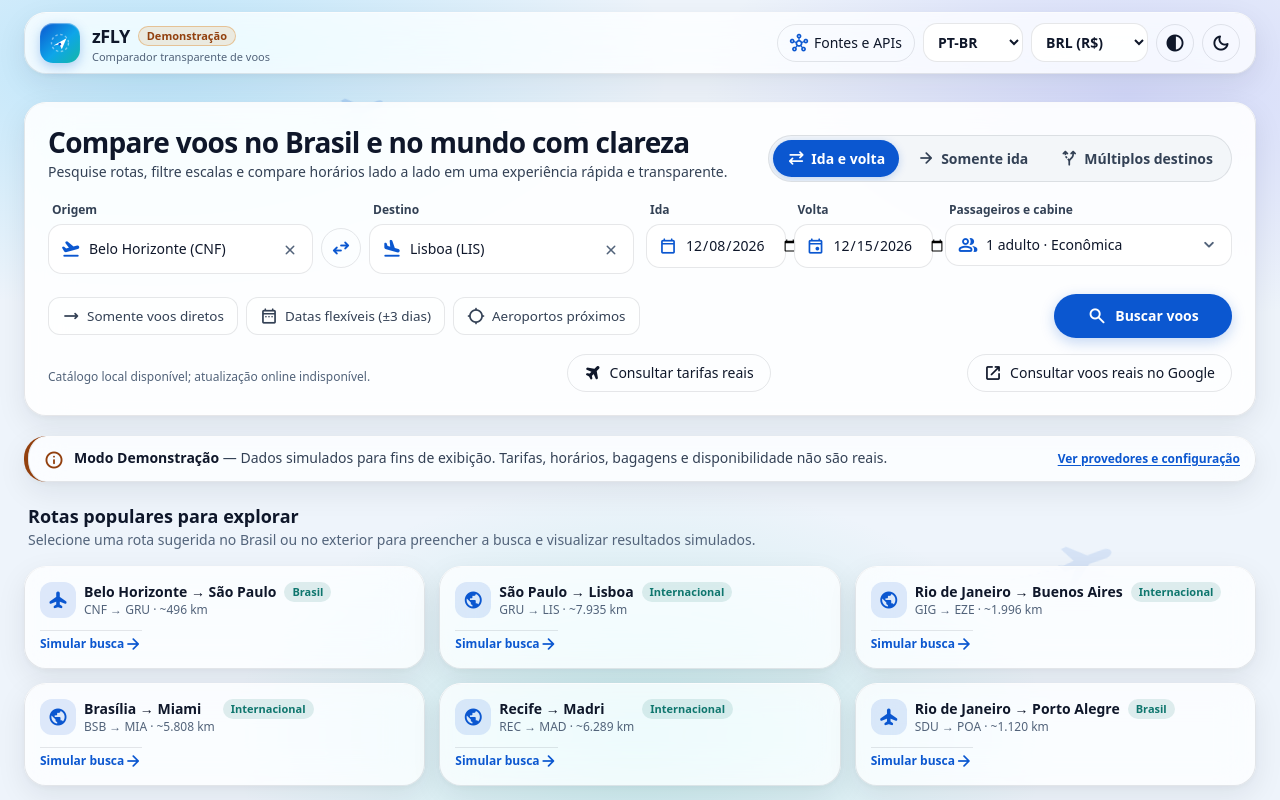
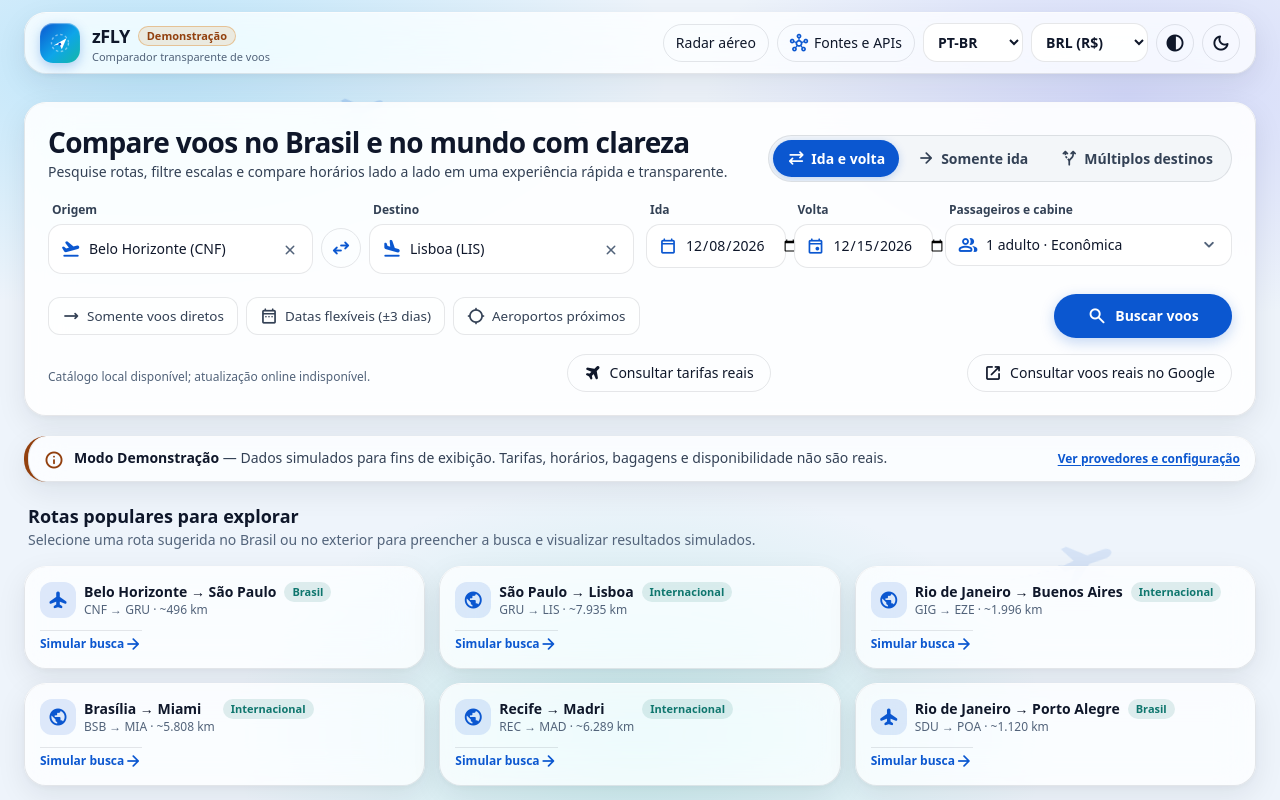
Before and after one commit to jarodofc/zFLY, a plain HTML site: page index.html in a window 1280 px wide. Shown: the top 800 px of the page. Drawn offline with nearby package versions, Linux system fonts and the light colour scheme; no server answers.

Commit message:
feat: link radar from main navigation

```diff
--- a/index.html
+++ b/index.html
@@ -60,7 +60,7 @@
 
       <!-- Right Controls: Sources Modal, Language, Currency, Solid Mode, Theme -->
       <div class="flex items-center flex-wrap gap-1.5 sm:gap-2">
-        <!-- Sources & APIs Button -->
+        <a href="radar.html" class="m3-btn-outlined px-3 py-2 text-sm">Radar aéreo</a><!-- Sources & APIs Button -->
         <button type="button" id="openSourcesBtn" class="m3-btn-outlined px-3 py-2 text-xs sm:text-sm inline-flex items-center gap-1.5" aria-haspopup="dialog">
           <span class="material-symbols-rounded text-[18px]" style="color: var(--primary);" aria-hidden="true">hub</span>
           <span data-i18n="nav.sources">Fontes e APIs</span>
```
